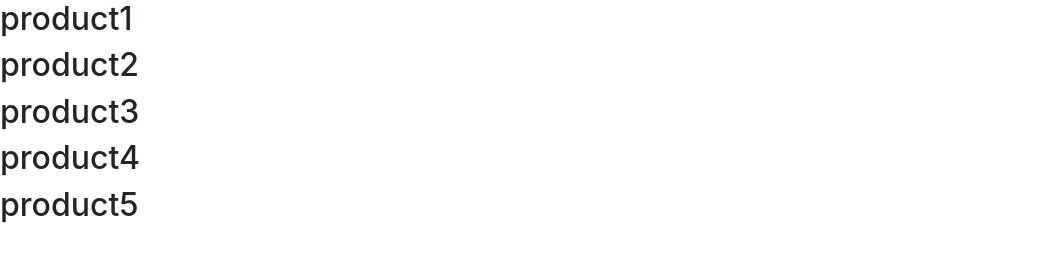
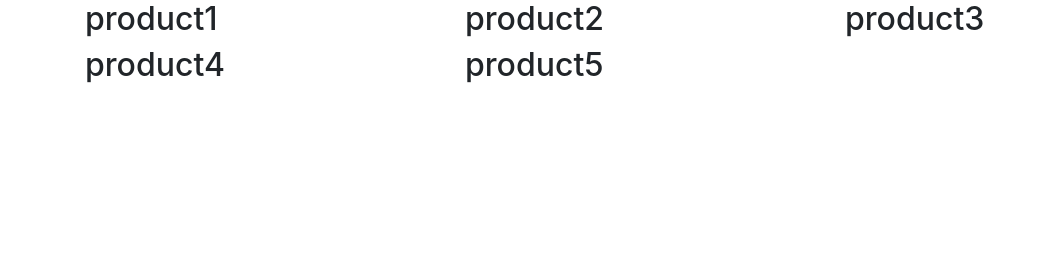
Before and after one commit to jpantana/bootstrap-product-cards, a plain HTML site: page index.html in a window 1280 px wide. Shown: the whole page, without its empty margins (0-1044 px from the left). Drawn offline with nearby package versions, Linux system fonts and the light colour scheme.

Commit message:
implemented Bootstrap grid to domString function

```diff
--- a/index.html
+++ b/index.html
@@ -10,7 +10,7 @@
 </head>
 <body>
 
-    <div id="printDom"></div>
+        <div class="container" id="printDom"></div>
 
 
     <script src="https://code.jquery.com/jquery-3.3.1.slim.min.js" integrity="sha384-q8i/X+965DzO0rT7abK41JStQIAqVgRVzpbzo5smXKp4YfRvH+8abtTE1Pi6jizo" crossorigin="anonymous"></script>
--- a/main.js
+++ b/main.js
@@ -63,11 +63,14 @@ const printToDom = (divId, textToPrint) => {
 
 const domStringBuilder = (x) => {
     let domString = ``;
+        domString += `<div class="row">`;
     x.forEach((product) => {
-        domString += `<div class="cards">`;
-        domString +=    `<h2>${product.title}</h2>`;
+        domString +=    `<div class="col-4 cards">`;
+        domString +=        `<h2>${product.title}</h2>`;
+        domString +=    `</div>`;
+        })
         domString += `</div>`;
-        })
+
     printToDom('printDom', domString);
 };
 
@@ -77,3 +80,4 @@ const init = () => {
 init();
 
 console.log('products', products);
+console.log(products.length);
```
